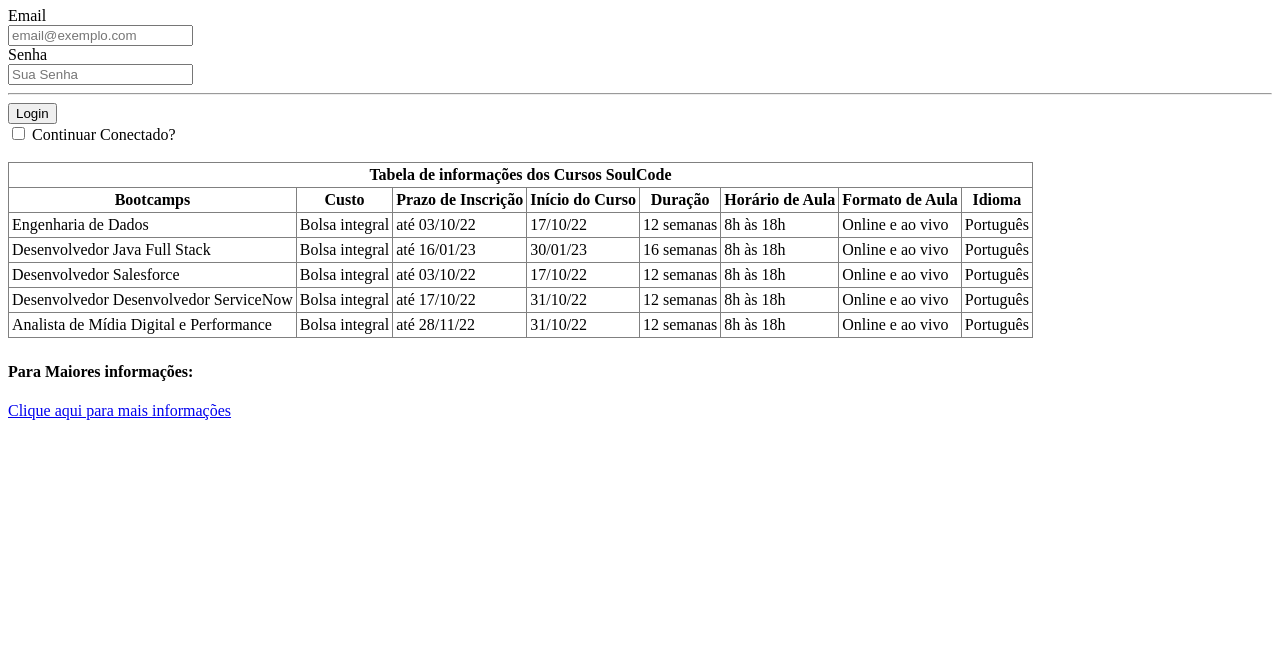
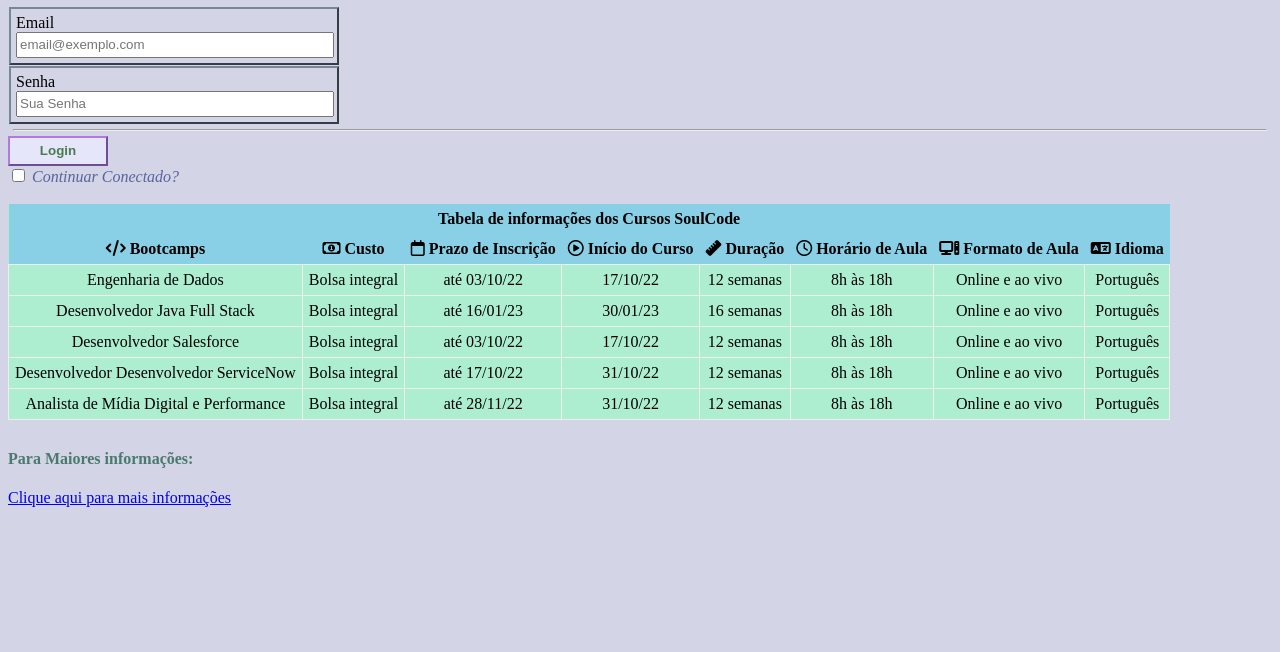
Before and after one commit to PettBR/estudo-html-css-pett, a plain HTML site: page exercício-login-soul-code.html in a window 1280 px wide. Shown: the part 148-800 px from the top of the page. Drawn offline with Linux system fonts and the light colour scheme.

Commit message:
Update 23/09/2022 - Adição de CSS em diversos exercícios html como treino

```diff
--- /dev/null
+++ b/css/style-exercicio-ponto-turistico.css
@@ -0,0 +1,18 @@
+body{
+    background-color: beige;
+}
+h1,h2{
+    text-decoration: solid;
+    color: darkblue;
+    text-align: center;
+}
+h3{
+    text-align: center;
+}
+
+p{
+    text-align: justify;
+    color: rgb(71, 71, 150);
+    padding: 5px;
+    border: 20px;
+}
--- /dev/null
+++ b/css/style-login-soul-code.css
@@ -0,0 +1,61 @@
+
+body{
+    background-color: rgba(174, 174, 211, 0.527);
+    padding: 0;
+    margin: 10;
+}
+
+h1,h4{
+    color: rgb(74, 122, 110);
+}
+
+.campoLogin{
+        /* Espaçamento Interno */
+        padding: 5px;
+        /* Espaçamento Externo */
+        margin: 1px;
+        border-style: outset;
+        border-color: lightslategrey;
+        border-width: 2px;
+        width: 25%;
+}
+hr{
+
+    margin: 5px;
+}
+.button{
+    color:rgb(74, 122, 80);
+    font-weight: bold;
+    background-color: lavender;
+    width: 100px;
+    height: 30px;
+    border-color: rgb(177, 120, 230);
+}
+.campoPreencher{
+    height: 20px;;
+    width: 98%;
+}
+.checkKeepLogin{
+    font-size: medium;
+    font-weight: normal;
+    font-style: italic;
+    color: rgb(89, 100, 158);
+}
+
+table{
+background-color: rgb(173, 238, 208);
+border: 6px
+}
+th{
+    padding: 6px;
+    border: 1px transparent;
+    background-color: #89CFE5;
+}
+td{
+    text-align: center;
+    padding: 6px;
+}
+
+.footing{
+    margin-top: 30px;
+}
--- /dev/null
+++ b/css/style-tabela-futebol.css
@@ -0,0 +1,54 @@
+h1{
+    text-align: center;
+    font-family: Cambria, Cochin, Georgia, Times, 'Times New Roman', serif;
+    font-style: oblique;
+    font-weight: bold;
+    text-decoration-line: underline;
+    text-decoration-color: darkgreen;
+    margin: 35px;
+    margin-bottom: 40px;
+    color: purple;
+
+}
+body{
+    padding: 0;
+    margin: 0;
+    background-image: url("https://images.alphacoders.com/510/thumb-1920-510026.jpg");
+    background-size: 100%;
+    background-repeat: no-repeat;
+    background-attachment: fixed;
+    background-size: cover;
+}
+table{
+    table-layout: auto;
+    width: fit-content;
+    margin: auto;
+    background: rgb(117, 77, 182,0.5);
+    border-inline-start-color: blue blueviolet;
+    border-inline-start-width: 6px;
+    border-inline-end-width: 6px;
+    border-inline-end-color: blue blueviolet;
+    border-width: 5px;
+
+}
+tr{
+    color: whitesmoke;
+}
+
+th{
+    text-align: center;
+    border: 1px solid;
+    font-weight: 600;
+}
+td{
+    text-align: center;
+    border: 1px solid;
+    font-weight: 600;
+}
+img{
+    vertical-align: bottom;
+    margin-right: 5px;
+}
+divDaTabela{
+    margin:auto
+}
--- /dev/null
+++ b/css/styles-22-09-2022.css
@@ -0,0 +1,64 @@
+h3{
+    background-color: red;
+}
+
+.box1{
+    background-color: coral;
+    /* Espaçamento Interno */
+    padding: 16px;
+    /* Espaçamento Externo */
+    margin: 8px;
+}
+
+.box2{
+    background-color: green;
+        /* Top Right Bottom Left = sentido horário */
+        padding: 8px 20px 4px 8px;
+        /*Top Right Bottom Left = sentido horário também*/
+        margin: 8px 10px 20px 40px
+}
+
+.box3{
+    background-color: brown;
+    /*Ordem: espessura → estilo → cor */
+    border: 2px solid greenyellow;
+    border-radius: 8px;
+    padding: 8px;
+}
+
+.box4{
+    background-color: seagreen;
+    /* Cuidado com as interações de width, padding e border. Pode causar divergência de espaçamento!
+Por exemplo:
+    width: 400px;
+    padding: 20px;
+    border: 5px;
+Causa o tamanho real da div ser de 400 + 20(direita) + 20(esquerda) + 5(direita) + 5(esquerda)
+    */
+    width: 400px;
+    padding: 20px;
+    border: 5px;
+}
+
+*{
+    /* box-sizing ajuda a corrigir o problema de divergência do width, padding e border. */
+    box-sizing: border-box;
+}
+
+body{
+    /* removendo o padding e margin padrões do navegador */
+    padding: 0;
+    margin: 0;
+    background-image: url("/img/soulcode-logo.png");
+    background-repeat: no-repeat;
+    /* background-size:
+                        cover = zoom
+                        contain = respeita a dimensão */
+    /* background-position: center; */
+    /* <horizontal> <vertical> */
+    background-position: left bottom;
+    background-attachment: fixed;
+    /* O body não se estende até o final da página naturalmente, se necessário posso mudar isso */
+    /* height: 100vh; viewport height = vh */
+
+}
--- a/css/styles.css
+++ b/css/styles.css
@@ -49,3 +49,5 @@ Tipos de SELETOR BÁSICO
 1) Por elemento
 2) Por id (#) → estilização única
 3) Por class (.) → estilização p/ varios
+
+*/
--- a/exercício-login-soul-code.html
+++ b/exercício-login-soul-code.html
@@ -5,29 +5,32 @@
     <meta http-equiv="X-UA-Compatible" content="IE=edge">
     <meta name="viewport" content="width=device-width, initial-scale=1.0">
     <title>Login da "SoulCode"</title>
+    <link rel="stylesheet" href="/css/style-login-soul-code.css">
+    <script src="https://kit.fontawesome.com/dd6ef9c2cd.js" crossorigin="anonymous"></script>
 </head>
 <body>
     <img src="./img/soulcode-logo.png">
     <br />
     <h1>Bem vindo! Entre com seu e-mail e senha.</h1>
     <form>
-        <div>
+        <div class="campoLogin">
             <label for="campoEmail">Email</label><br/>
-            <input id="campoEmail" name="campoEmail" type="email" placeholder="email@exemplo.com" required /><br />
+            <input class="campoPreencher" id="campoEmail" name="campoEmail" type="email" placeholder="email@exemplo.com" required /><br />
         </div>
-        <div>
+        <div class="campoLogin">
             <label for="campoSenha">Senha</label><br/>
-            <input id="campoSenha" name="campoSenha" type="password" placeholder="Sua Senha" minlength="8" required /> <br />
+            <input class="campoPreencher" id="campoSenha" name="campoSenha" type="password" placeholder="Sua Senha" minlength="8" required /> <br />
         </div>
         <hr>
-        <button type="submit">Login</button> <!-- Submeter (Submit)-->
-        <div>
+        <button class="button" type="submit">Login</button> <!-- Submeter (Submit)-->
+        <div class="checkKeepLogin">
             <input id="checkKeepLogin" type="checkbox" name="checkKeepLogin"/>
             <label for="checkKeepLogin">Continuar Conectado?</label>
             <br/>
         </div>
     </form>
 <br />
+<div style="overflow-x:auto;">
     <table border="1" cellpadding="3" style="border-collapse: collapse;" align="left">
         <thead><!-- thead = cabeçalho da tabela -->
             <tr><!-- Table Row -->
@@ -35,14 +38,14 @@
                     <!-- colspan é a duração da tabela -->
                     <th colspan="8">Tabela de informações dos Cursos SoulCode</th>
                 </tr>
-                <th>Bootcamps</th>
-                <th>Custo</th>
-                <th>Prazo de Inscrição</th>
-                <th>Início do Curso</th>
-                <th>Duração</th>
-                <th>Horário de Aula</th>
-                <th>Formato de Aula</th>
-                <th>Idioma</th>
+                <th><i class="fa-solid fa-code"></i> Bootcamps</th>
+                <th><i class="fa-regular fa-money-bill-1"></i> Custo</th>
+                <th><i class="fa-regular fa-calendar"></i> Prazo de Inscrição</th>
+                <th><i class="fa-regular fa-circle-play"></i> Início do Curso</th>
+                <th><i class="fa-solid fa-ruler"></i> Duração</th>
+                <th><i class="fa-regular fa-clock"></i> Horário de Aula</th>
+                <th><i class="fa-solid fa-computer"></i> Formato de Aula</th>
+                <th><i class="fa-solid fa-language"></i> Idioma</th>
             </tr>
         </thead>
         <tbody>
@@ -100,19 +103,10 @@
             </tr>
         </tbody>
     </table>
+</div>
     <div>
-    <br />
-    <br />
-    <br />
-    <br />
-    <br />
-    <br />
-    <br />
-    <br />
-    <br />
-    <br />
-    <h4>Para Maiores informações:</h4>
-    <a href="https://soulcodeacademy.org/">Clique aqui para mais informações</a>
+    <h4  class="footing">Para Maiores informações:</h4>
+    <a class="linkInfo" href="https://soulcodeacademy.org/">Clique aqui para mais informações</a>
     </div>
 </body>
 </html>
```
Also changed, not shown: aula-22-09-2022.html (added, +22 -0 lines), exercicio-ponto-turistico.html (+2 -2 lines), maisimagenstorii.html (+2 -2 lines), tabela-futebol.html (+5 -1 lines).
